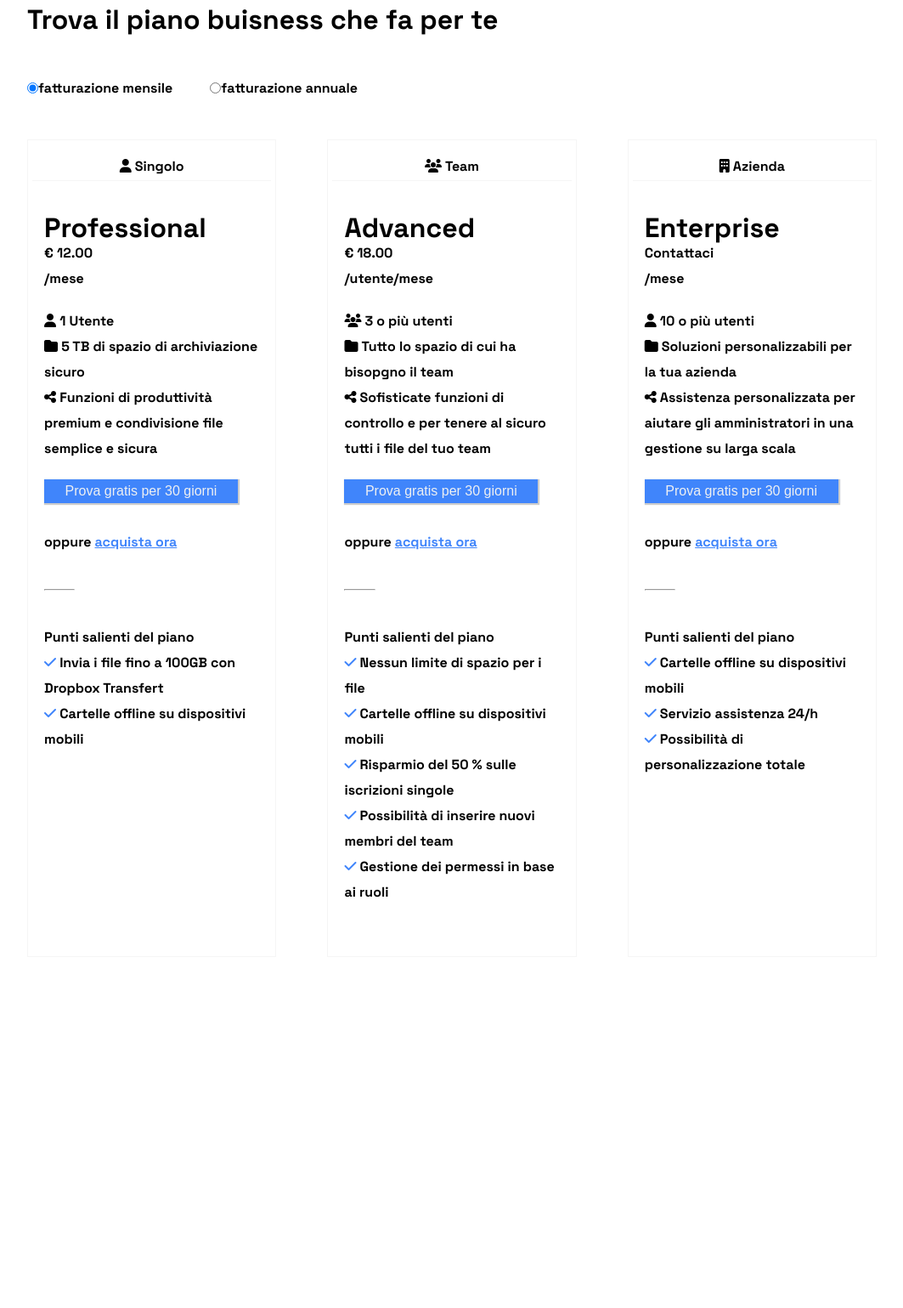
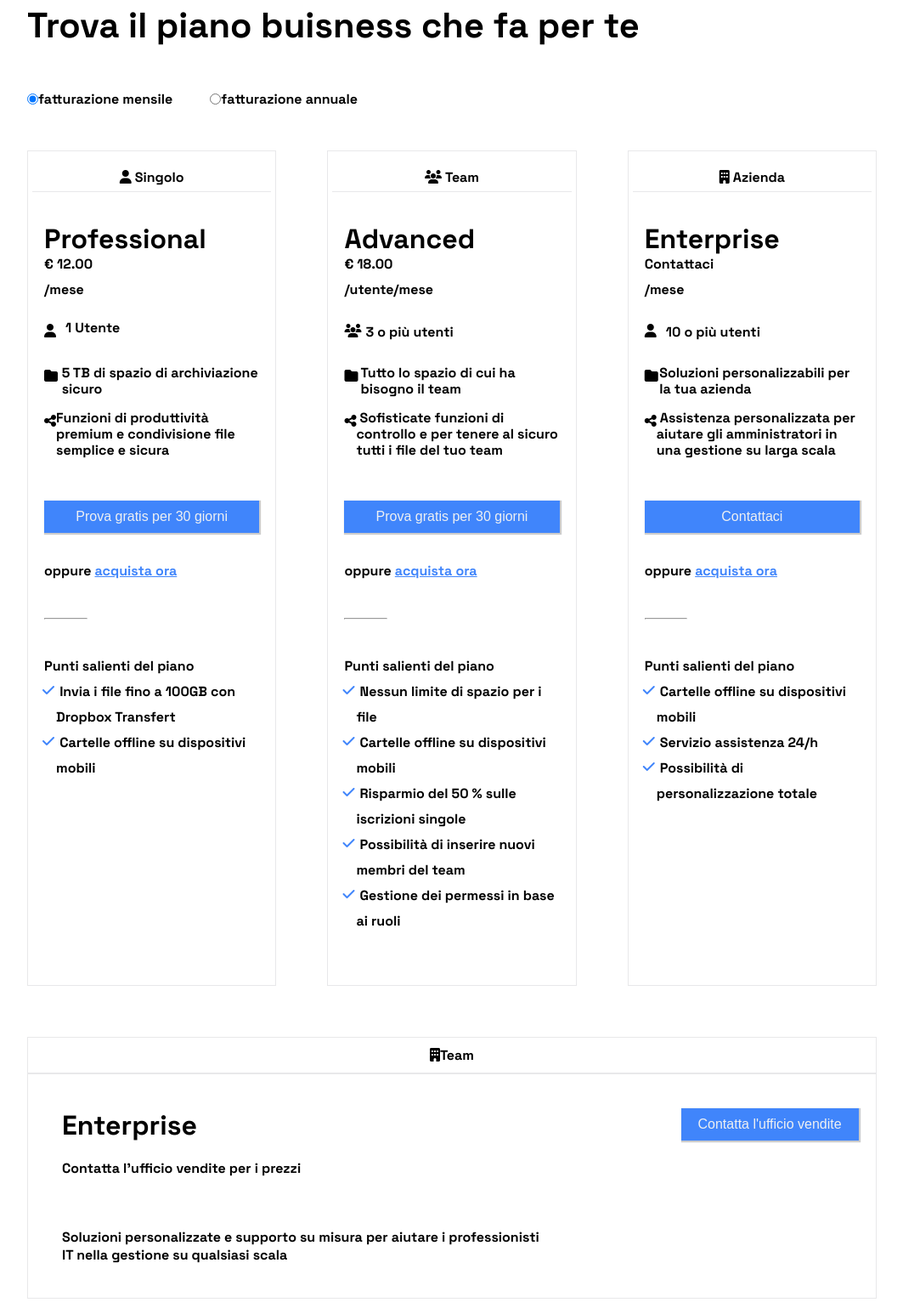
Before and after one commit to fcarrara24/htmlcss-dropbox, a plain HTML site: page index.html in a window 1280 px wide. Shown: the part 761-2300 px from the top of the page at 85% size, without its empty margins (108-1171 px from the left). Before the commit the page ends 1887 px from the top, so only its background shows below. Drawn offline with Linux system fonts and the light colour scheme.

Commit message:
added team and partner in main

```diff
--- a/css/main.css
+++ b/css/main.css
@@ -4,7 +4,7 @@
 }
 
 .box > h2{
-    font-size: 2em;
+    font-size: 2.6em;
 
 }
 
@@ -42,7 +42,17 @@
 li{
 
     list-style: none;
+    display: flex;
+    flex-direction: row;
 }
+
+li > i{
+    padding-top: 5px;
+    flex-basis: 25px;
+    margin-bottom: 2em;
+}
+
+
 
 .subscription-top{
 
@@ -62,7 +72,7 @@
 
 .acquista-ora > hr{
     margin: 40px 0;
-    width: calc(100%/7);
+    width: calc(100%/5);
 }
 
 .offer > h4{
@@ -80,7 +90,10 @@
 }
 
 .subscription-content > button{
-    min-width: 90%;
+    min-width: 100%;
+    margin-top: 30px;
+    padding-top: 10px;
+    padding-bottom: 10px;
 }
 
 /* post-correzione */
@@ -95,3 +108,88 @@
 #rd2{
     transform: translate(0, 1px);
 }
+
+.indented{
+    line-height: 1.2em;
+}
+
+.offer-content{
+    display: flex;
+    flex-direction: row;
+}
+
+.offer-content > i{
+    transform: translate(-2px, 5px);
+}
+
+/* team content setter */
+#team{
+    margin-top: 60px;
+}
+.team-title{
+    padding: 10px 0;
+    text-align: center;
+    border: 1px solid var(--color-bg-gray);
+}
+
+.team-title > i{
+    font-size: 1em;
+}
+
+.team-content{
+    border: 1px solid var(--color-bg-gray);
+}
+
+.team-left-container{
+    flex-basis: 65%;
+    padding: 40px;
+}
+
+.team-subtitle{
+    padding: 20px 0;
+}
+
+.team-description{
+    margin-top: 40px;
+}
+
+.team-right-container{
+    flex-basis: 25%;
+    padding: 40px 20px;
+}
+
+.team-right-container > button{
+    padding: 10px 20px;
+}
+
+/* partners */
+#partner{
+    padding: 100px 0;
+}
+
+.partner-left{
+    /* posiziono l'elemento in modo tasle che occupi il 60% della grandezza della pagina e che il resto si adegui */
+    flex-basis: 60%;
+    flex-shrink: 0;
+}
+
+.partner-right{
+    padding: 40px 30px;
+}
+
+.partner-right > h4{
+    font-size: 1.5em;
+
+}
+
+.partner-right-description{
+    padding: 25px 0;
+}
+
+#partner-btn{
+    background-color: var(--color-bg-white);
+    color: var(--color-text-black);
+    border-left: 1px solid var(--color-text-black);
+    border-bottom: 1px solid var(--color-text-black);
+    border-top: 1px solid var(--color-bg-gray);
+}
--- a/css/style.css
+++ b/css/style.css
@@ -13,6 +13,7 @@
 :root {
 	--color-btn-blue: #4085fb;
 	--color-bg-blue: #c6dbed;
+    --color-bg-white: #ffffff;
 	--color-sqr-green: #a2d39b;
 	--color-sqr-brown: #61082b;
 	--color-sqr-mid-blue: #0093ce;
@@ -21,7 +22,7 @@
 	--color-sqr-lt-blue: #b4d0e7;
 	--color-sqr-strong-blue: #0d2481;
 	--color-sqr-yellow: #ffd830;
-	--color-bg-gray: #f5f5f5;
+	--color-bg-gray: #e8e8ea;
 	--color-text-strong-gray: #424242;
 	--color-text-lt-gray: #686767;
 	--color-text-white: #eef0f2;
@@ -39,6 +40,7 @@
 
 .debug{
     background-color: #a2d39b;
+    margin: 1px solid black;
 }
 
 .outer-container{
--- a/index.html
+++ b/index.html
@@ -50,6 +50,7 @@
                 <div class="hero-content flex space-between">
                     <div class="hero-text flex space-between">
                         <div class="text">
+
                             Lorem ipsum dolor sit amet consectetur adipisicing elit. Modi dolore porro suscipit quam maxime velit ad iusto laboriosam dolorem tempora?
                             <button>Inizia la tua prova gratuita</button><br>
                             annulla in qualsiasi momento
@@ -70,6 +71,7 @@
     </header>
     <main>
         <div class="inner-container box">
+
             <h2>Trova il piano buisness che fa per te</h2>
             <div class="radio-div">
 
@@ -91,9 +93,9 @@
                             <div class="frequency">/mese</div>
                         </div>
                         <ul>
-                            <li><i class="fa-solid fa-user"></i>&nbsp;1 Utente</li>
-                            <li><i class="fa-solid fa-folder"></i>&nbsp;5 TB di spazio di archiviazione sicuro</li>
-                            <li><i class="fa-solid fa-share-nodes"></i>&nbsp;Funzioni di produttività premium e condivisione file semplice e sicura</li>
+                            <li><i class="fa-solid fa-user"></i><div class="indented">1 Utente</div></li>
+                            <li><i class="fa-solid fa-folder"></i><div class="indented">5 TB di spazio di archiviazione sicuro</div></li>
+                            <li><i class="fa-solid fa-share-nodes"></i><div class="indented">Funzioni di produttività premium e condivisione file semplice e sicura</div></li>
                         </ul>
                         <button>Prova gratis per 30 giorni</button>
                         <div class="acquista-ora">
@@ -123,9 +125,9 @@
                             <div class="frequency">/utente/mese</div>
                         </div>
                         <ul>
-                            <li><i class="fa-solid fa-users"></i>&nbsp;3 o più utenti</li>
-                            <li><i class="fa-solid fa-folder"></i>&nbsp;Tutto lo spazio di cui ha bisopgno il team</li>
-                            <li><i class="fa-solid fa-share-nodes"></i>&nbsp;Sofisticate funzioni di controllo e per tenere al sicuro tutti i file del tuo team</li>
+                            <li><i class="fa-solid fa-users"></i>3 o più utenti</li>
+                            <li><i class="fa-solid fa-folder"></i><div class="indented">Tutto lo spazio di cui ha bisogno il team</div></li>
+                            <li><i class="fa-solid fa-share-nodes"></i><div class="indented">&nbsp;Sofisticate funzioni di controllo e per tenere al sicuro tutti i file del tuo team</div></li>
                         </ul>
                         <button>Prova gratis per 30 giorni</button>
                         <div class="acquista-ora">
@@ -154,11 +156,11 @@
                             <div class="frequency">/mese</div>
                         </div>
                         <ul>
-                            <li><i class="fa-solid fa-user"></i>&nbsp;10 o più utenti</li>
-                            <li><i class="fa-solid fa-folder"></i>&nbsp;Soluzioni personalizzabili per la tua azienda</li>
-                            <li><i class="fa-solid fa-share-nodes"></i>&nbsp;Assistenza personalizzata per aiutare gli amministratori in una gestione su larga scala</li>
+                            <li><i class="fa-solid fa-user"></i>10 o più utenti</li>
+                            <li><i class="fa-solid fa-folder"></i><div class="indented">Soluzioni personalizzabili per la tua azienda</div></li>
+                            <li><i class="fa-solid fa-share-nodes"></i><div class="indented">&nbsp;Assistenza personalizzata per aiutare gli amministratori in una gestione su larga scala</div></li>
                         </ul>
-                        <button>Prova gratis per 30 giorni</button>
+                        <button>Contattaci</button>
                         <div class="acquista-ora">
                             oppure
                             <a href="#">acquista ora</a>
@@ -197,6 +199,41 @@
             <!-- faq
             puoi scegliere di mettre dei summary per aprire gli elementi all'interno del tag -->
         </div>
+        <!-- team -->
+        <div class="inner-container box " id="team">
+
+            <div class="team-title">
+                <h4><i class="fa-solid fa-building"></i>Team</h4>
+            </div>
+            <div class="team-content flex space-between">
+                <div class="team-left-container">
+                    <h3>Enterprise</h3>
+                    <div class="team-subtitle">
+                        Contatta l'ufficio vendite per i prezzi
+                    </div>
+                    <div class="team-description">
+                        Soluzioni personalizzate e supporto su misura per aiutare i professionisti IT nella gestione su qualsiasi scala
+                    </div>
+                </div>
+                <div class="team-right-container">
+                    <button>Contatta l'ufficio vendite</button>
+                </div>
+            </div>
+        </div>
+        <!-- partner -->
+        <div class="inner-container box  flex space-between" id="partner">
+            <div class="partner-left img-container">
+                <img src="img/partner.png" alt="partnership">
+            </div>
+            <div class="partner-right">
+                <h4>Entra in contatto con un partner Dropbox</h4>
+                <div class="partner-right-description">
+                    Trova un partner Dropbox e HelloSign di fiducia. Ottieni le soluzioni e i servizi necessari per raggiungere i tuoi obiettivi aziendali, tra cui implementazione, integrazione, gestione e supporti continui.
+                </div>
+                <button id="partner-btn">Trova un partner</button>
+            </div>
+        </div>
+
     </main>
 </body>
 </html>
```
